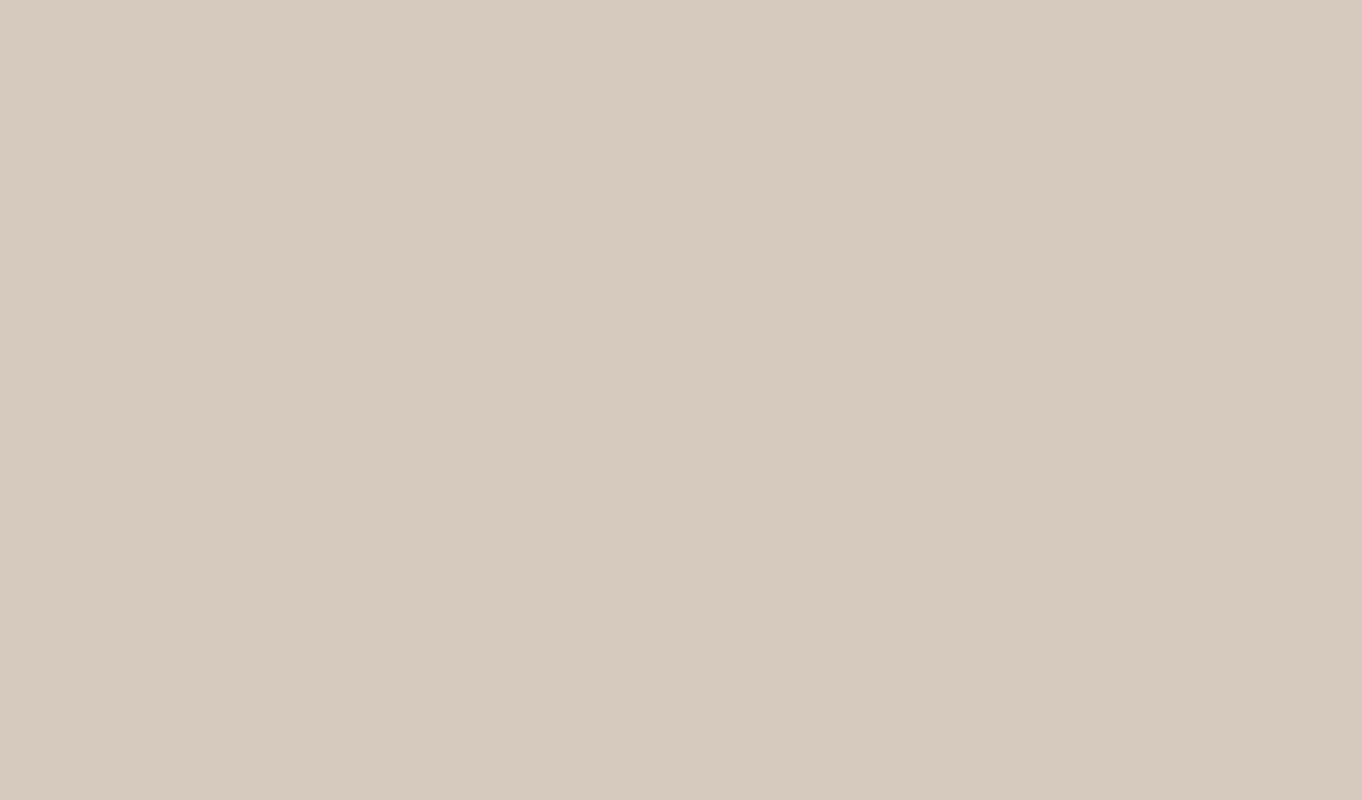
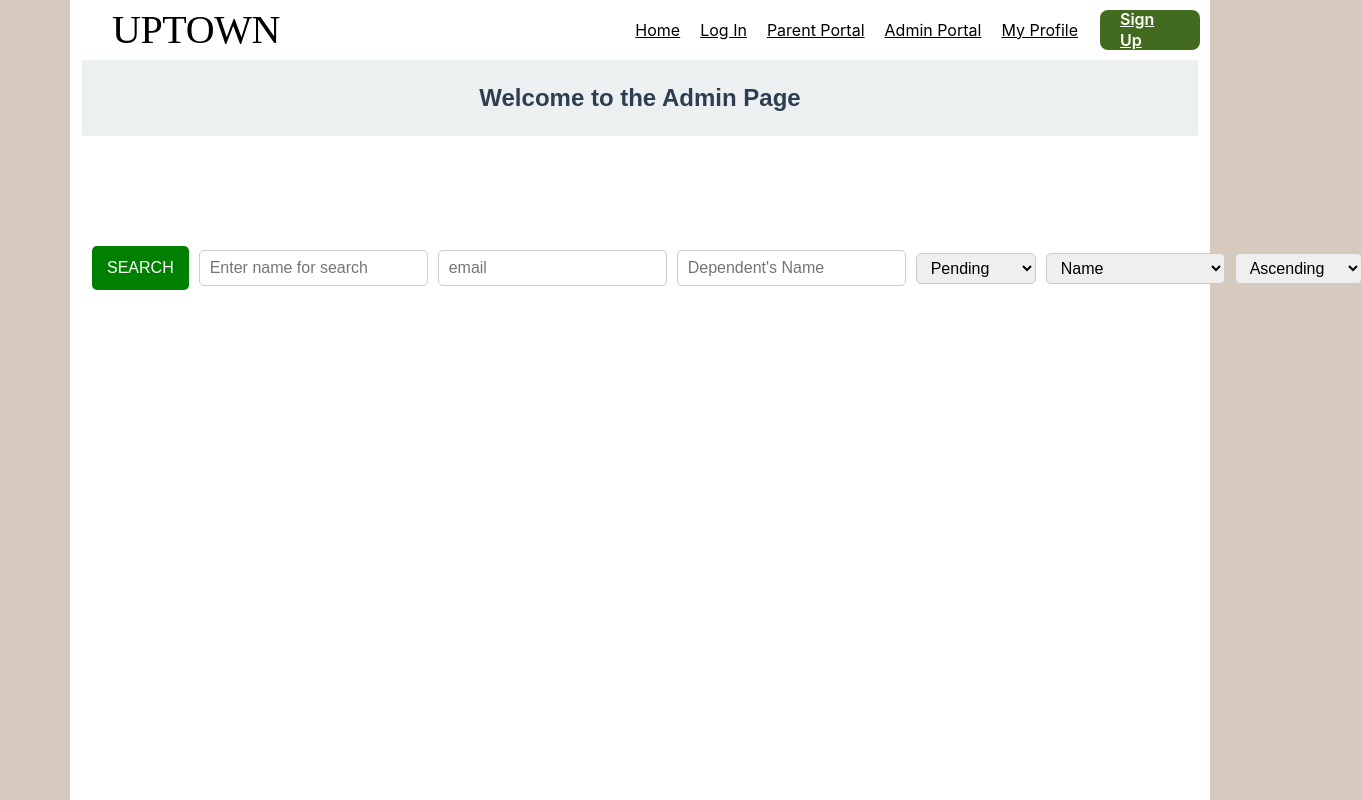
Before and after one commit to nmingora/Accessibility_WebApp, a React (Create React App) app in the folder client/udchat/: page /AdminProcessApps in a window 1280 px wide. Before the commit this address had no page. Shown: the whole page, 1362 px wide, since content can reach past the window. Built offline with nearby package versions, Linux system fonts and the light colour scheme.

Commit message:
application viewing -> no connection to endpoint, yet

```diff
--- a/client/udchat/src/Components/Admin.js
+++ b/client/udchat/src/Components/Admin.js
@@ -10,6 +10,12 @@ const AdminLogin = ({ onClose }) => {
   const [errorMessage, setErrorMessage] = useState(''); // State for error messages
   const [loggedInUser, setLoggedInUser] = useState(null); // State to track logged-in user
   const navigate = useNavigate();
+
+
+  const navigateToApplications = () => {
+    navigate('/AdminProcessApps');
+  }
+
 
   const handleLogin = async (e) => {
     e.preventDefault();
@@ -24,9 +30,16 @@ const AdminLogin = ({ onClose }) => {
     }
   };
 
+
   const goToNews = () => {
     navigate('/News'); // Adjust this to your desired route
   };
+
+
+
+
+
+
 
   const handleLogout = async () => {
     try {
@@ -44,6 +57,8 @@ const AdminLogin = ({ onClose }) => {
       <div className="login-container">
         <h1>You are now logged in as {loggedInUser}</h1>
         <button type="button" onClick={goToNews}>Update Newsletter</button>
+        <button type ="button" onClick={navigateToApplications}>Process Applications</button>
+
 
         <button onClick={handleLogout}>Log Out</button> {/* Logout button */}
       </div>
--- /dev/null
+++ b/client/udchat/src/Components/AdminProcessApps.css
@@ -0,0 +1,39 @@
+header {
+    color: #2c3e50; /* Sets the text color */
+    font-size: 24px; /* Sets the font size */
+    font-weight: bold; /* Makes the font bold */
+    text-align: center; /* Centers the text */
+    padding: 20px 0; /* Adds padding above and below the text */
+    background-color: #ecf0f1; /* Light background color for the header */
+    width: 100%; /* Ensure the header extends full width */
+  }
+
+.adminToolBar {
+    display: flex;
+    align-items: center; /* Align items vertically */
+    gap: 10px; /* Space between each element */
+    padding: 10px; /* Padding around the toolbar content */
+    margin-left: 0px;
+    margin-top: 100px;
+  }
+
+  .adminToolBar button {
+    background-color: green; /* Green background */
+    color: white; /* White text */
+    border: none; /* Remove default border */
+    padding: 10px 15px; /* Padding inside the button */
+    border-radius: 5px; /* Rounded edges */
+    cursor: pointer; /* Pointer cursor on hover */
+  }
+
+  .adminToolBar input[type="text"], .adminToolBar select {
+    padding: 5px 10px; /* Padding inside inputs and selects */
+    border: 1px solid #ccc; /* Light grey border */
+    border-radius: 5px; /* Slightly rounded edges */
+  }
+
+  /* Focus state for inputs and selects */
+  .adminToolBar input[type="text"]:focus, .adminToolBar select:focus {
+    border-color: #007bff; /* Blue border on focus */
+    outline: none; /* Remove default focus outline */
+  }
--- /dev/null
+++ b/client/udchat/src/Components/AdminProcessApps.js
@@ -0,0 +1,148 @@
+import React, { useState, useRef } from 'react';
+import { useNavigate } from 'react-router-dom';
+import Layout from './Layout'
+import './AdminProcessApps.css'
+
+
+function AdminProcessApps() {
+    const navigate = useNavigate();
+
+    const goToNews = () => {
+      navigate("/News");
+    }
+
+
+
+    // ---------------------------- SEARCHING & DISPLAYING INFORMATION ----------------------
+
+    const searchNameField = useRef(null);
+    const searchEmailField = useRef(null);
+    const searchDependentName = useRef(null);
+
+
+
+
+
+    // -----------------------------    SORTING VISIBILITY    ----------------------------------
+
+
+    const [visibilityOption, setVisibilityOption] = useState('');
+
+    // function to handle the change in sorting algorithm
+    const handleVisibilityChange = (event) => {
+      const { value } = event.target;
+
+      if (value === 'pending') {
+        setVisibilityPending();
+      } else if (value === 'approved') {
+        setVisibilityApproved();
+      } else if (value === 'denied') {
+        setVisibilityDenied();
+      } else if (value === 'all') {
+        setVisibilityAll();
+      }
+      setVisibilityOption();
+    }
+
+    const setVisibilityPending = () => {
+      // Insert the sorting feature to only display the status selected -> this is called be default when clicked but can also be called when user clicks sort
+    }
+    const setVisibilityApproved = () => {
+      // insert the sorting feature to only display the status selected
+    }
+    const setVisibilityDenied = () => {
+      // insert the sorting featurem to only display the status selected
+    }
+    const setVisibilityAll = () => {
+      // insert the sorting feature to only display the status selected
+    }
+
+
+    // ------------------------------ SORTING BY VALUE ----------------------------------------
+    const [sortTerm, setSortTerm] = useState('');
+
+    const handleSortTermChange = (event) => {
+      const { value } = event.target;
+
+      if (value === 'name') {
+
+      } else if (value === 'email') {
+
+      } else if (value === 'date') {
+
+      } else if (value === 'dependentName') {
+
+      }
+
+      setSortTerm();
+    }
+
+
+
+    // ------------------------------ SORTING DIRECTION --------------------------------------
+    const [sortDirection, setSortDirection] = useState('');
+
+    const handleSortingDirChange = (event) => {
+      const { value } = event.target;
+
+      if (value === 'ascending') {
+
+      } else if (value === 'descending') {
+
+      }
+
+      setSortDirection();
+
+    }
+
+
+
+  return (
+    <Layout>
+      <header>Welcome to the Admin Page</header>
+        <div className="adminToolBar">
+
+          {/* Buttons */}
+          <button>SEARCH</button>
+
+          {/* Textbox */}
+          <input type="text" placeholder="Enter name for search" ref={searchNameField}/>
+          <input type='text' placeholder='email' ref={searchEmailField}/>
+          <input type='text' placeholder="Dependent's Name" ref={searchDependentName}/>
+
+          {/** Sorting Visibility */}
+          <select onChange = {handleVisibilityChange} value={visibilityOption} placeholder="Sort Visibility">
+            <option value="pending">Pending</option>
+            <option value="approved">Approved</option>
+            <option value="denied">Denied</option>
+            <option value="all">Any Status</option>
+          </select>
+
+
+
+          {/** Sort by Value */}
+          <select onChange={handleSortTermChange} value={sortTerm} placeholder="Sort By">
+            <option value='name'>Name</option>
+            <option value='email'>Email</option>
+            <option value='date'>Date</option>
+            <option value='dependentName'>Dependent's Name</option>
+          </select>
+
+          {/** Sorting Direction */}
+          <select onChange={handleSortingDirChange} value={sortDirection}>
+            <option value='ascending'>Ascending</option>
+            <option value='descending'>Descending</option>
+          </select>
+        </div>
+
+        <div className='applicationView'>
+
+
+
+        </div>
+    </Layout>
+
+  );
+};
+
+export default AdminProcessApps;
--- a/client/udchat/src/Components/App.js
+++ b/client/udchat/src/Components/App.js
@@ -6,7 +6,14 @@ import SignUp from './SignUp.js';
 import Parent from './Parents.js';
 import Admin from './Admin.js';
 import MyProfile from './MyProfile.js';
-import News from './News.js'
+import News from './News.js';
+import AdminProcessApps from './AdminProcessApps.js';
+
+
+
+
+
+
 function App() {
   return (
     <Router>
@@ -18,6 +25,7 @@ function App() {
         <Route path="/Admin" element={<Admin/>}/>
         <Route path="/MyProfile" element={<MyProfile/>}/>
         <Route path="/News" element={<News/>}/>
+        <Route path="/AdminProcessApps" element={<AdminProcessApps/>}/>
       </Routes>
     </Router>
   );
```
